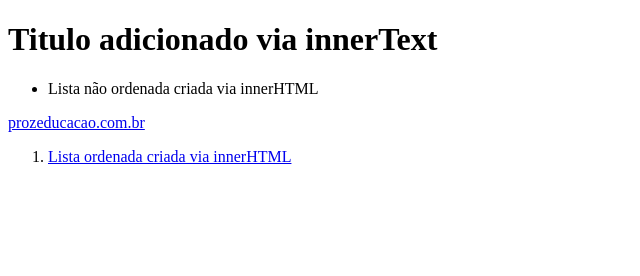
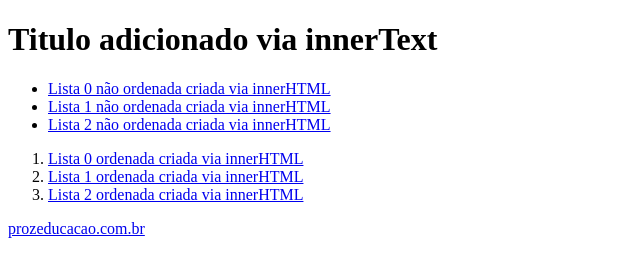
Before and after one commit to nunorulz/javaScript_one, a plain HTML site: page modulo5.1/index.html in a window 1280 px wide. Shown: the whole page, without its empty margins (0-640 px from the left). Drawn offline with Linux system fonts and the light colour scheme.

Commit message:
Atividade Modulo 5.1

```diff
--- a/modulo5.1/index.html
+++ b/modulo5.1/index.html
@@ -11,8 +11,8 @@
 <body>
   <h1 id="titulo"></h1>
   <ul></ul>
+  <ol id="lista-ordenada"></ol>
   <a href="https://prozeducacao.com.br"></a>
-  <ol id="lista-ordenada"></ol>
 </body>
 
 </html>
--- a/modulo5.1/script.js
+++ b/modulo5.1/script.js
@@ -6,7 +6,17 @@ let listaOl = document.getElementById('lista-ordenada');
 tituloInner.innerText = 'Titulo adicionado via innerText';
 linkInner.innerText = 'prozeducacao.com.br';
 
-listaOl.innerHTML =
-  '<li><a href="#">Lista ordenada criada via innerHTML</a></li>';
+for (let i = 0; i < 3; i++) {
+  const listaNaoOrdenada = document.createElement('li');
+  listaNaoOrdenada.innerHTML = `<a href="#">Lista ${i} não ordenada criada via innerHTML</a>`;
+  let ul = document.querySelector('ul');
+  ul.appendChild(listaNaoOrdenada);
+}
 
-listaUl.innerHTML = '<li>Lista não ordenada criada via innerHTML</li>';
+for (let i = 0; i < 3; i++) {
+  const listaOrdenada = document.createElement('li');
+  listaOrdenada.innerHTML = `<a href="#">Lista ${i} ordenada criada via innerHTML</a>`;
+
+  let ol = document.querySelector('ol');
+  ol.appendChild(listaOrdenada);
+}
```
